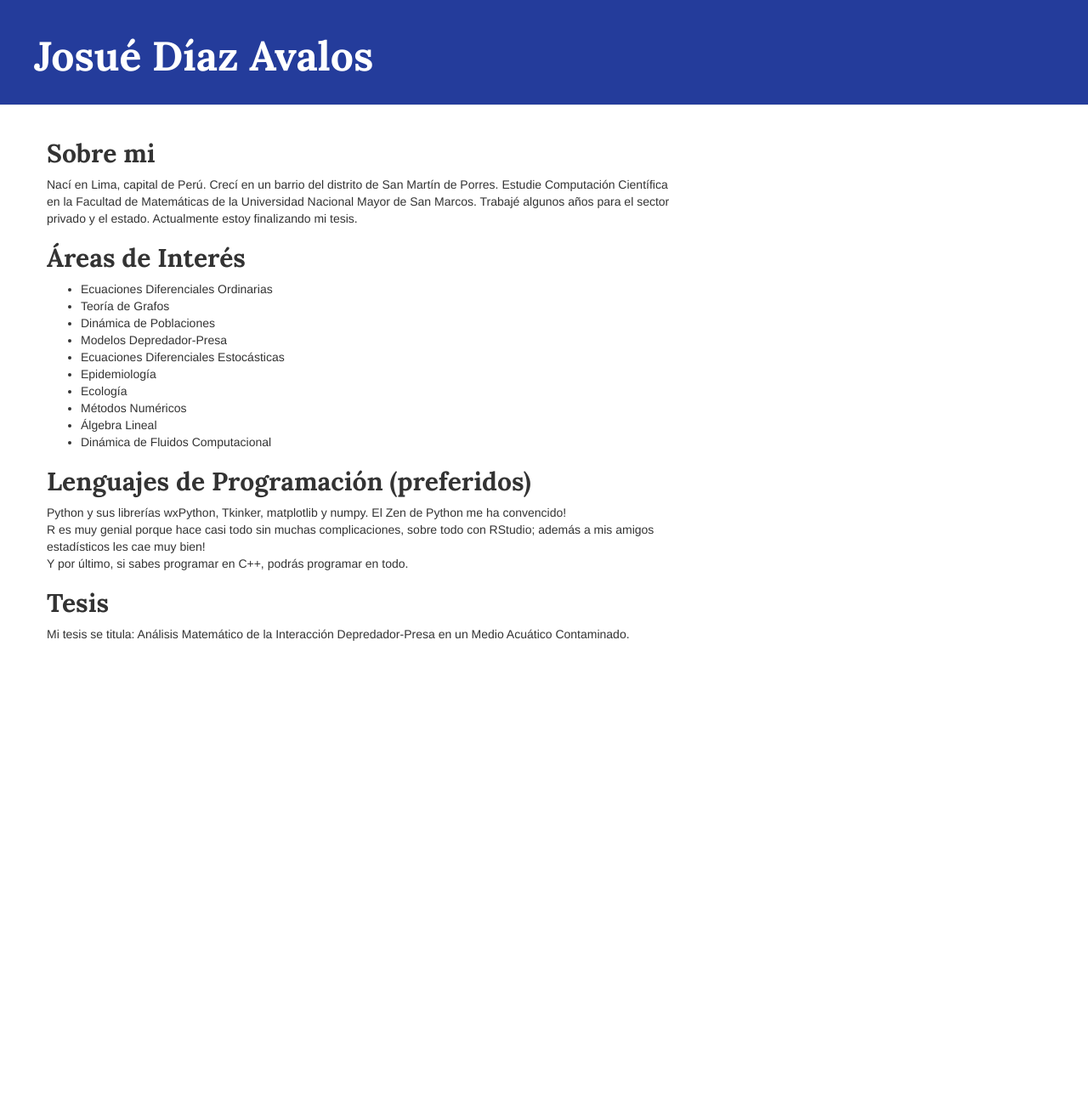
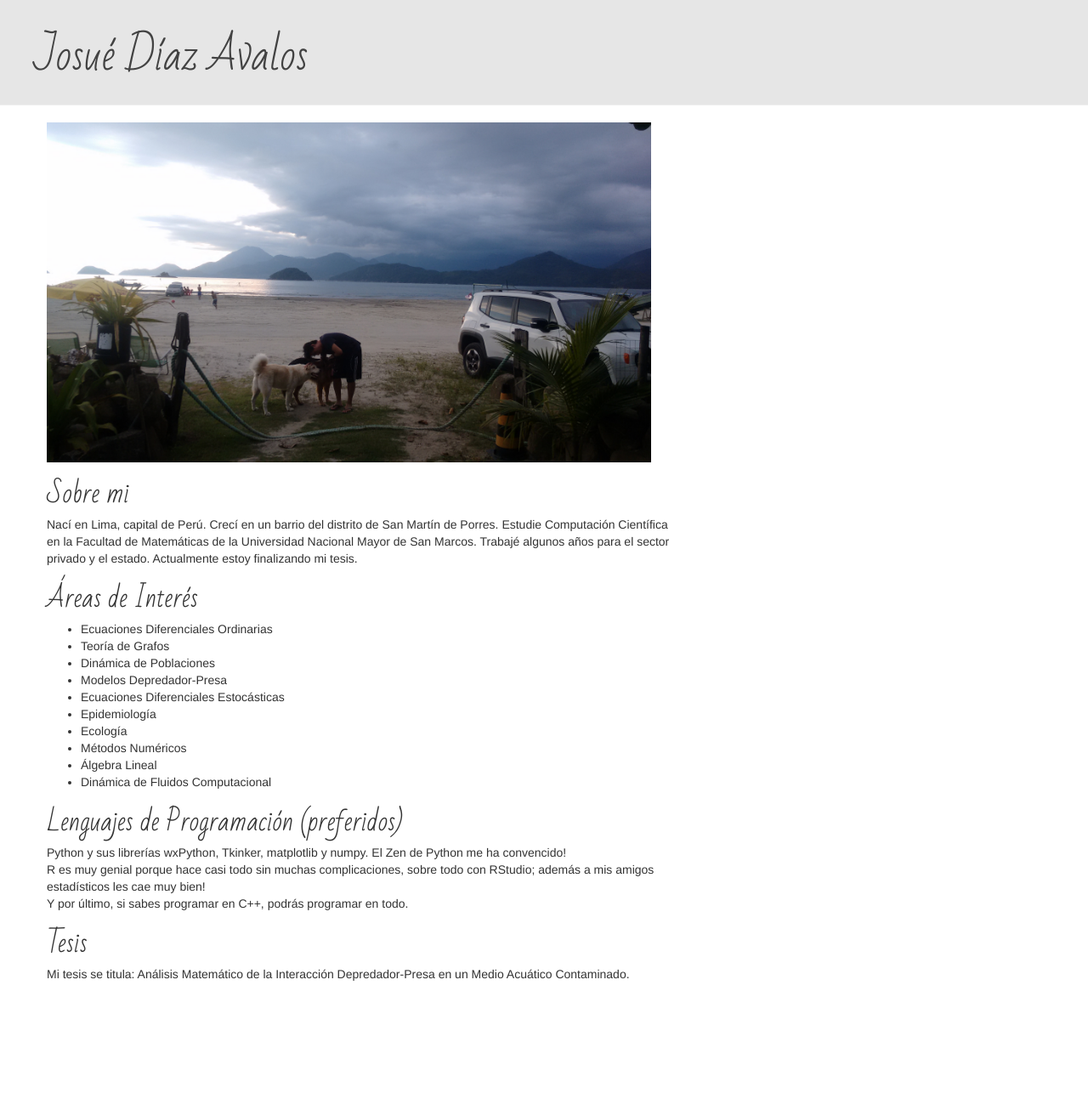
Before and after one commit to JD26/myblog, a Django app: page / in a window 1280 px wide. Shown: the whole page at 85% size. Before the commit the page ends 754 px from the top, so only its background shows below. Run offline with Django 3.2, Linux system fonts and the light colour scheme; some libraries are stand-ins or nearby versions.

Commit message:
Segunda  actualización de mi pag

```diff
--- a/blog/static/css/blog.css
+++ b/blog/static/css/blog.css
@@ -1,11 +1,11 @@
     .page-header {
-        background-color: #243C9B;
+        background-color: #E6E6E6;
         margin-top: 0;
         padding: 20px 20px 20px 40px;
     }
 
     .page-header h1, .page-header h1 a, .page-header h1 a:visited, .page-header h1 a:active {
-        color: #ffffff;
+        color: #424242;
         font-size: 36pt;
         text-decoration: none;
     }
@@ -15,7 +15,7 @@
     }
 
     h1, h2, h3, h4 {
-        font-family: 'Lora', serif;
+        font-family: 'Bad Script', cursive;
     }
 
     .date {
--- a/blog/templates/blog/post_list.html
+++ b/blog/templates/blog/post_list.html
@@ -2,14 +2,30 @@
 <html>
         <head>
             <title>JD26</title>
+
+        <meta property="og:url"           content="http://jd26.pythonanywhere.com/" />
+		<meta property="og:type"          content="website" />
+		<meta property="og:title"         content="JD26 Personal" />
+		<meta property="og:description"   content="Nunca dejamos de soñar, nunca de dejamos de aprender."/>
+		<meta property="og:image"         content="{% static 'img/1.jpg' %}" />
         <link rel="stylesheet" href="//maxcdn.bootstrapcdn.com/bootstrap/3.2.0/css/bootstrap.min.css">
         <link rel="stylesheet" href="//maxcdn.bootstrapcdn.com/bootstrap/3.2.0/css/bootstrap-theme.min.css">
         <link rel="stylesheet" href="{% static 'css/blog.css' %}">
-        <link href='https://fonts.googleapis.com/css?family=Lora:700&subset=latin,latin-ext' rel='stylesheet' type='text/css'>
+        <link href='https://fonts.googleapis.com/css?family=Bad+Script' rel='stylesheet' type='text/css'>
+
 
 
         </head>
         <body>
+        	<div id="fb-root"></div>
+			<script>(function(d, s, id) {
+  			var js, fjs = d.getElementsByTagName(s)[0];
+  			if (d.getElementById(id)) return;
+  			js = d.createElement(s); js.id = id;
+  			js.src = "//connect.facebook.net/es_LA/sdk.js#xfbml=1&version=v2.6";
+  			fjs.parentNode.insertBefore(js, fjs);
+			}(document, 'script', 'facebook-jssdk'));
+			</script>
             <div class="page-header">
                 <h1>Josué Díaz Avalos</h1>
             </div>
@@ -19,6 +35,7 @@
             <div class="row">
                 <div class="col-md-8">
                     <div class="post" >
+                    	<img src="{% static 'img/1.jpg' %}" height="50%" />
                         <h2>Sobre mi</h2>
                         <p>Nací en Lima, capital de Perú. Crecí en un barrio del distrito de San Martín de Porres.
                         Estudie Computación Científica en la Facultad de Matemáticas de la Universidad Nacional Mayor de San Marcos. Trabajé algunos años para el sector privado y el estado. Actualmente estoy finalizando mi tesis.
@@ -46,6 +63,13 @@
                         <h2>Tesis</h2>
                         <p>Mi tesis se titula: Análisis Matemático de la Interacción Depredador-Presa en un Medio Acuático Contaminado.</p>
                     </div>
+                    <div class="fb-share-button" data-href="http://jd26.pythonanywhere.com/" data-layout="button" data-mobile-iframe="true"></div>
+                    <div>
+                    	<br>
+                    	<br>
+                    	<br>
+                    	<br>
+                    </div>
                 </div>
             </div>
         </div>
```
Also changed, not shown: blog/static/img/1.jpg (added).
